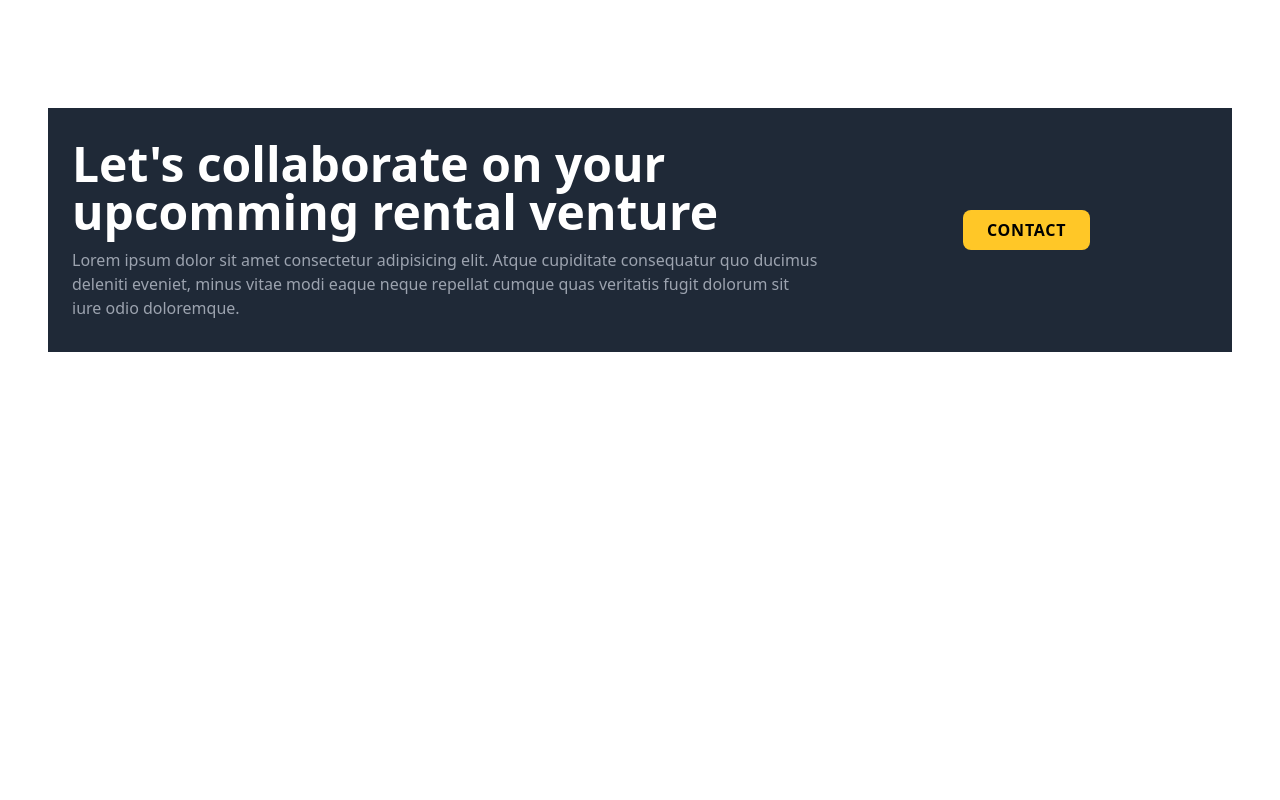
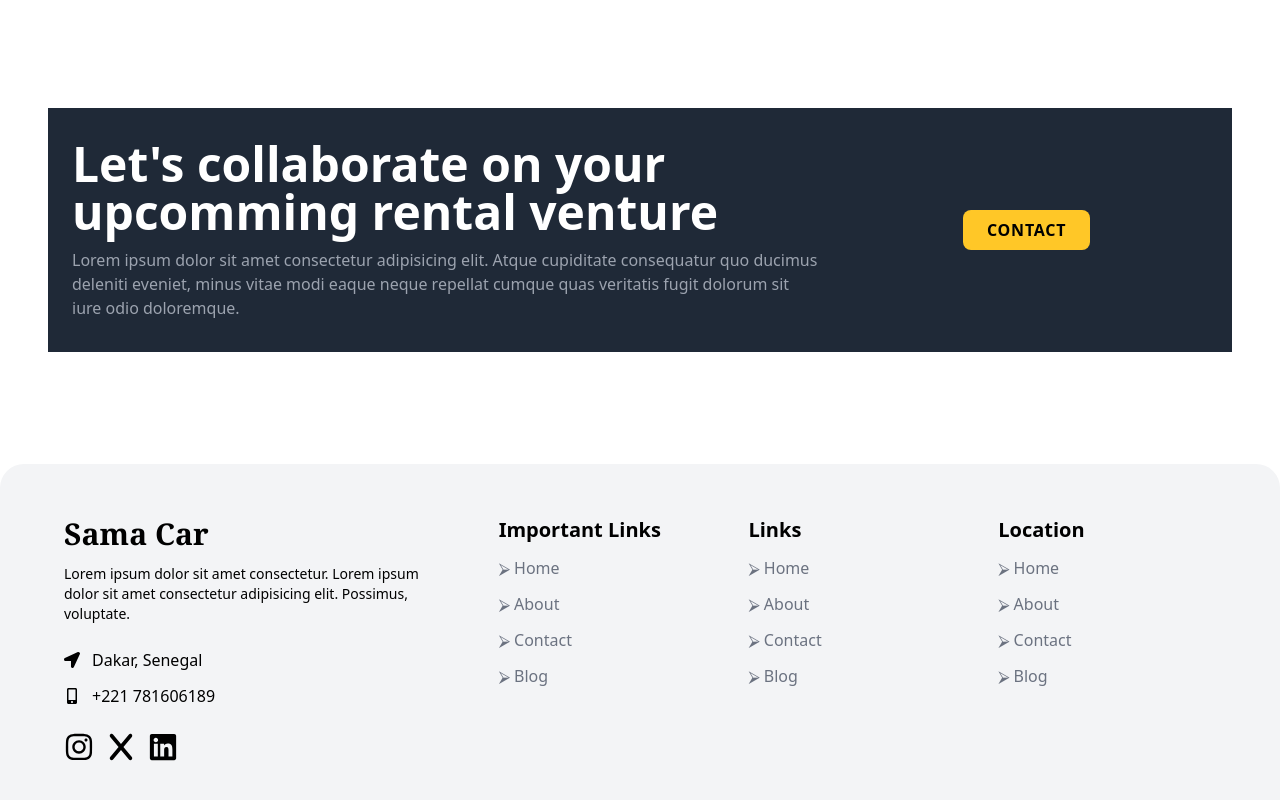
Before and after one commit to modouaicha023/sama-car, a React (Vite) app: page / in a window 1280 px wide. Shown: the part 3460-4260 px from the top of the page. Before the commit the page ends 3868 px from the top, so only its background shows below. Built offline with nearby package versions, Linux system fonts and the light colour scheme.

Commit message:
feat: Add Footer component to the App

```diff
--- a/src/App.jsx
+++ b/src/App.jsx
@@ -9,6 +9,7 @@ import CarList from "./components/CarList/CarList";
 import ClientFeedback from "./components/ClientFeedback/ClientFeedback";
 import AppStoreSection from "./components/AppStoreSection/AppStoreSection";
 import Contact from "./components/Contact/Contact";
+import Footer from "./components/Footer/Footer";
 
 const App = () => {
   const [theme, setTheme] = useState(
@@ -45,6 +46,7 @@ const App = () => {
       <ClientFeedback />
       <AppStoreSection />
       <Contact />
+      <Footer/>
     </div>
   );
 };
--- /dev/null
+++ b/src/components/Footer/Footer.jsx
@@ -0,0 +1,116 @@
+import React from "react";
+import {
+  FaFacebook,
+  FaInstagram,
+  FaLinkedin,
+  FaLocationArrow,
+  FaMobileAlt,
+} from "react-icons/fa";
+import { FaX } from "react-icons/fa6";
+
+const FooterLinks = [
+  {
+    title: "Home",
+    link: "/#",
+  },
+  {
+    title: "About",
+    link: "/#about",
+  },
+  {
+    title: "Contact",
+    link: "/#contact",
+  },
+  {
+    title: "Blog",
+    link: "/#blog",
+  },
+];
+const Footer = () => {
+  return (
+    <div className="bg-gray-100 dark:bg-dark mt-14 rounded-t-3xl">
+      <section className="container">
+        <div className=" grid md:grid-cols-3 py-5">
+          <div className=" py-8 px-4 ">
+            <h1 className="sm:text-3xl text-xl font-bold sm:text-left text-justify mb-3 flex items-center gap-3 font-serif">
+              Sama Car
+            </h1>
+            <p className="text-sm">
+              Lorem ipsum dolor sit amet consectetur. Lorem ipsum dolor sit amet
+              consectetur adipisicing elit. Possimus, voluptate.{" "}
+            </p>
+            <br />
+            <div className="flex items-center gap-3">
+              <FaLocationArrow />
+              <p>Dakar, Senegal</p>
+            </div>
+            <div className="flex items-center gap-3 mt-3">
+              <FaMobileAlt />
+              <p>+221 781606189</p>
+            </div>
+            <div className="flex items-center gap-3 mt-6">
+              <a href="https://www.instagram.com/modouaicha023">
+                <FaInstagram className="text-3xl hover:text-primary duration-300" />
+              </a>
+              <a href="https://x.com/modouaicha023">
+                <FaX className="text-3xl hover:text-primary duration-300" />
+              </a>
+              <a href="https://www.linkedin.com/in/modouaicha023">
+                <FaLinkedin className="text-3xl hover:text-primary duration-300" />
+              </a>
+            </div>
+          </div>
+          <div className="grid grid-cols-2 sm:grid-cols-3 col-span-2 md:pl-10 ">
+            <div className="">
+              <div className="py-8 px-4 ">
+                <h1 className="sm:text-xl text-xl font-bold sm:text-left text-justify mb-3">
+                  Important Links
+                </h1>
+                <ul className={`flex flex-col gap-3`}>
+                  {FooterLinks.map((link) => (
+                    <li className="cursor-pointer hover:translate-x-1 duration-300 hover:!text-primary space-x-1 text-gray-500 dark:text-gray-200">
+                      <span>&#11162;</span>
+                      <span>{link.title}</span>
+                    </li>
+                  ))}
+                </ul>
+              </div>
+            </div>
+            <div className="">
+              <div className="py-8 px-4 ">
+                <h1 className="sm:text-xl text-xl font-bold sm:text-left text-justify mb-3">
+                  Links
+                </h1>
+                <ul className="flex flex-col gap-3">
+                  {FooterLinks.map((link) => (
+                    <li className="cursor-pointer hover:translate-x-1 duration-300 hover:!text-primary space-x-1 text-gray-500 dark:text-gray-200">
+                      <span>&#11162;</span>
+                      <span>{link.title}</span>
+                    </li>
+                  ))}
+                </ul>
+              </div>
+            </div>
+            <div className="">
+              <div className="py-8 px-4 ">
+                <h1 className="sm:text-xl text-xl font-bold sm:text-left text-justify mb-3">
+                  Location
+                </h1>
+                <ul className="flex flex-col gap-3">
+                  {FooterLinks.map((link) => (
+                    <li className="cursor-pointer hover:translate-x-1 duration-300 hover:!text-primary space-x-1 text-gray-500 dark:text-gray-200">
+                      <span>&#11162;</span>
+                      <span>{link.title}</span>
+                    </li>
+                  ))}
+                </ul>
+              </div>
+            </div>
+          </div>
+        </div>
+      </section>
+    </div>
+  );
+};
+
+export default Footer;
```
